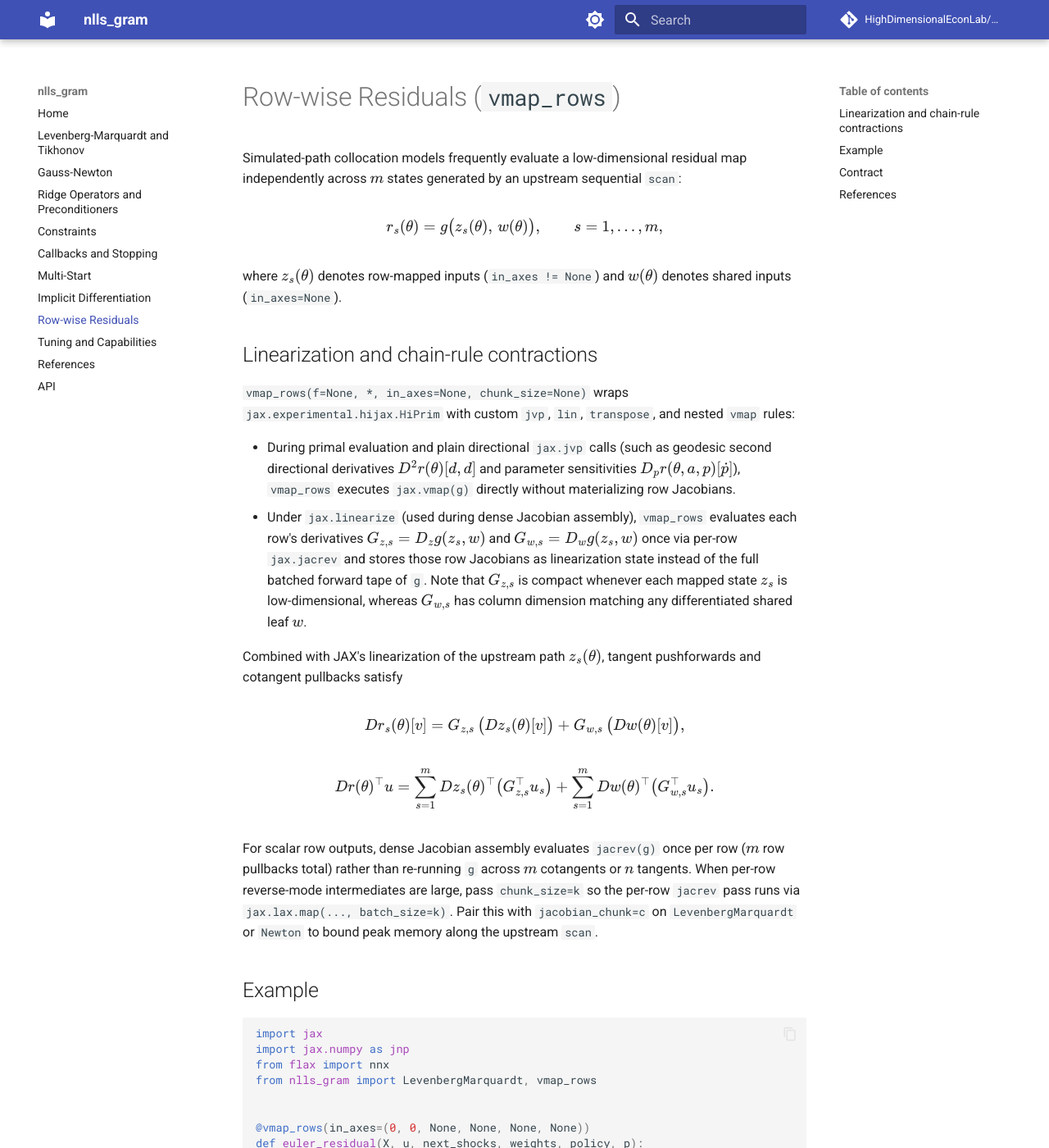
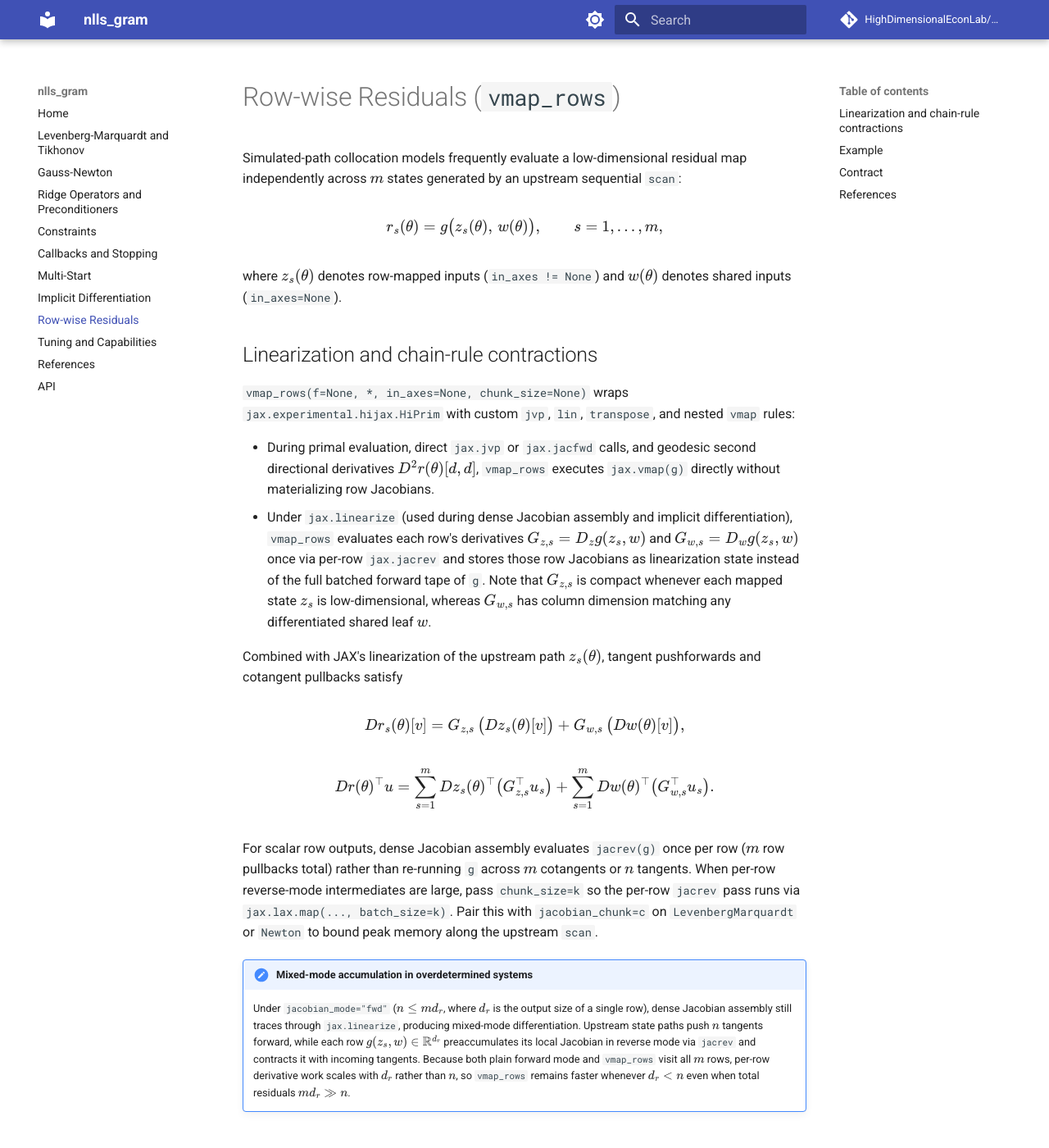
Before and after one commit to HighDimensionalEconLab/nlls_gram, an MkDocs documentation site: the page built from docs/vmap_rows.md, in a window 1280 px wide and 1400 px high. Shown: the whole window at 82% size. Built offline with MkDocs 1.6.1 and Material for MkDocs 9.7.7, drawn with Linux system fonts in a browser that asks for light colours; comment, search, counter and statistics services are not loaded.

Commit message:
docs: note mixed-mode AD behavior in vmap_rows

```diff
--- a/docs/vmap_rows.md
+++ b/docs/vmap_rows.md
@@ -12,8 +12,8 @@ where \(z_s(\theta)\) denotes row-mapped inputs (`in_axes != None`) and \(w(\the
 
 `vmap_rows(f=None, *, in_axes=None, chunk_size=None)` wraps `jax.experimental.hijax.HiPrim` with custom `jvp`, `lin`, `transpose`, and nested `vmap` rules:
 
-- During primal evaluation and plain directional `jax.jvp` calls (such as geodesic second directional derivatives \(D^2 r(\theta)[d, d]\) and parameter sensitivities \(D_p r(\theta, a, p)[\dot{p}]\)), `vmap_rows` executes `jax.vmap(g)` directly without materializing row Jacobians.
-- Under `jax.linearize` (used during dense Jacobian assembly), `vmap_rows` evaluates each row's derivatives \(G_{z,s} = D_z g(z_s, w)\) and \(G_{w,s} = D_w g(z_s, w)\) once via per-row `jax.jacrev` and stores those row Jacobians as linearization state instead of the full batched forward tape of `g`. Note that \(G_{z,s}\) is compact whenever each mapped state \(z_s\) is low-dimensional, whereas \(G_{w,s}\) has column dimension matching any differentiated shared leaf \(w\).
+- During primal evaluation, direct `jax.jvp` or `jax.jacfwd` calls, and geodesic second directional derivatives \(D^2 r(\theta)[d, d]\), `vmap_rows` executes `jax.vmap(g)` directly without materializing row Jacobians.
+- Under `jax.linearize` (used during dense Jacobian assembly and implicit differentiation), `vmap_rows` evaluates each row's derivatives \(G_{z,s} = D_z g(z_s, w)\) and \(G_{w,s} = D_w g(z_s, w)\) once via per-row `jax.jacrev` and stores those row Jacobians as linearization state instead of the full batched forward tape of `g`. Note that \(G_{z,s}\) is compact whenever each mapped state \(z_s\) is low-dimensional, whereas \(G_{w,s}\) has column dimension matching any differentiated shared leaf \(w\).
 
 Combined with JAX's linearization of the upstream path \(z_s(\theta)\), tangent pushforwards and cotangent pullbacks satisfy
 
@@ -26,6 +26,9 @@ D r(\theta)^\top u = \sum_{s=1}^{m} D z_s(\theta)^\top \big(G_{z,s}^\top u_s\big
 $$
 
 For scalar row outputs, dense Jacobian assembly evaluates `jacrev(g)` once per row (\(m\) row pullbacks total) rather than re-running `g` across \(m\) cotangents or \(n\) tangents. When per-row reverse-mode intermediates are large, pass `chunk_size=k` so the per-row `jacrev` pass runs via `jax.lax.map(..., batch_size=k)`. Pair this with `jacobian_chunk=c` on `LevenbergMarquardt` or `Newton` to bound peak memory along the upstream `scan`.
+
+!!! note "Mixed-mode accumulation in overdetermined systems"
+    Under `jacobian_mode="fwd"` (\(n \le m d_r\), where \(d_r\) is the output size of a single row), dense Jacobian assembly still traces through `jax.linearize`, producing mixed-mode differentiation. Upstream state paths push \(n\) tangents forward, while each row \(g(z_s, w) \in \mathbb{R}^{d_r}\) preaccumulates its local Jacobian in reverse mode via `jacrev` and contracts it with incoming tangents. Because both plain forward mode and `vmap_rows` visit all \(m\) rows, per-row derivative work scales with \(d_r\) rather than \(n\), so `vmap_rows` remains faster whenever \(d_r < n\) even when total residuals \(m d_r \gg n\).
 
 ## Example
 
```
